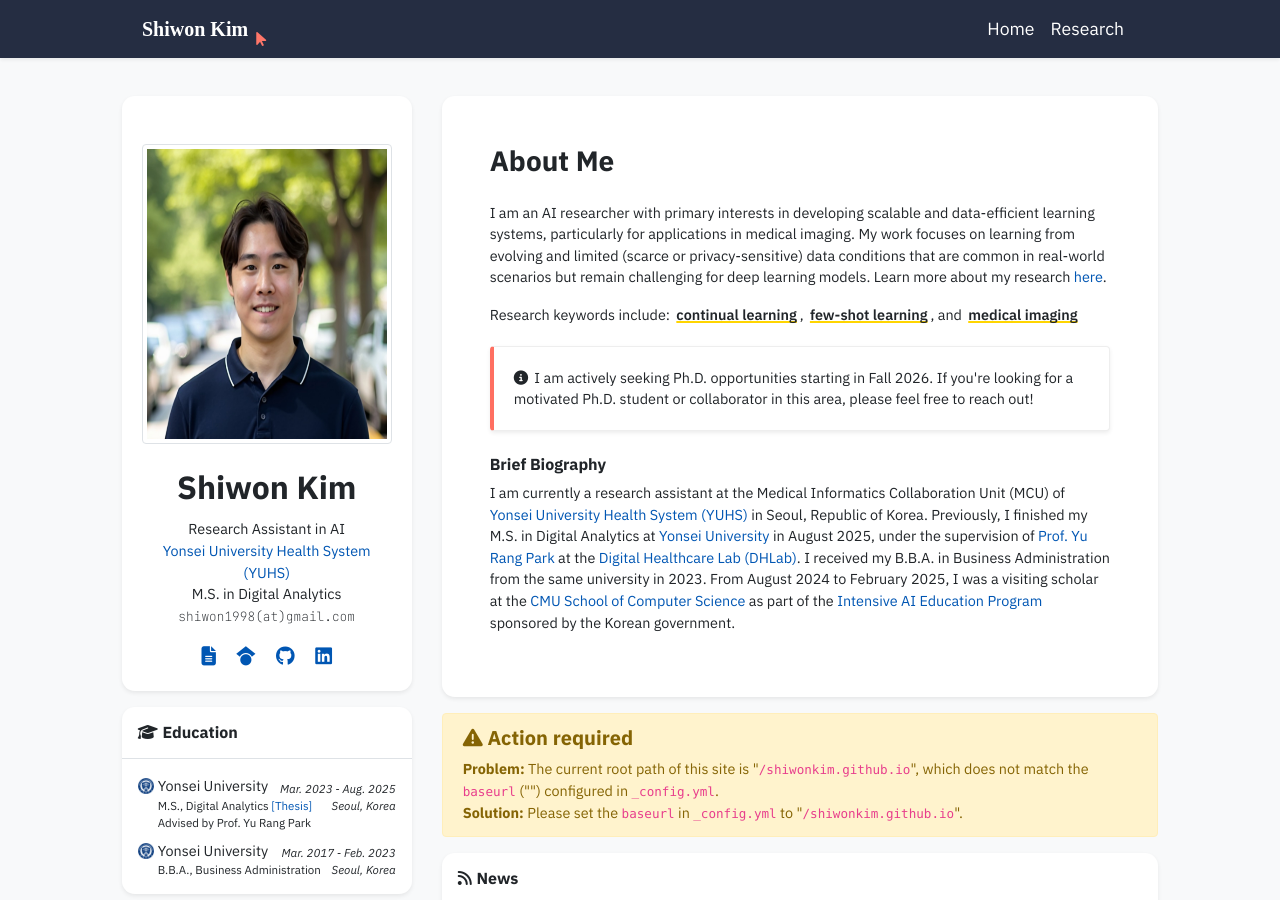
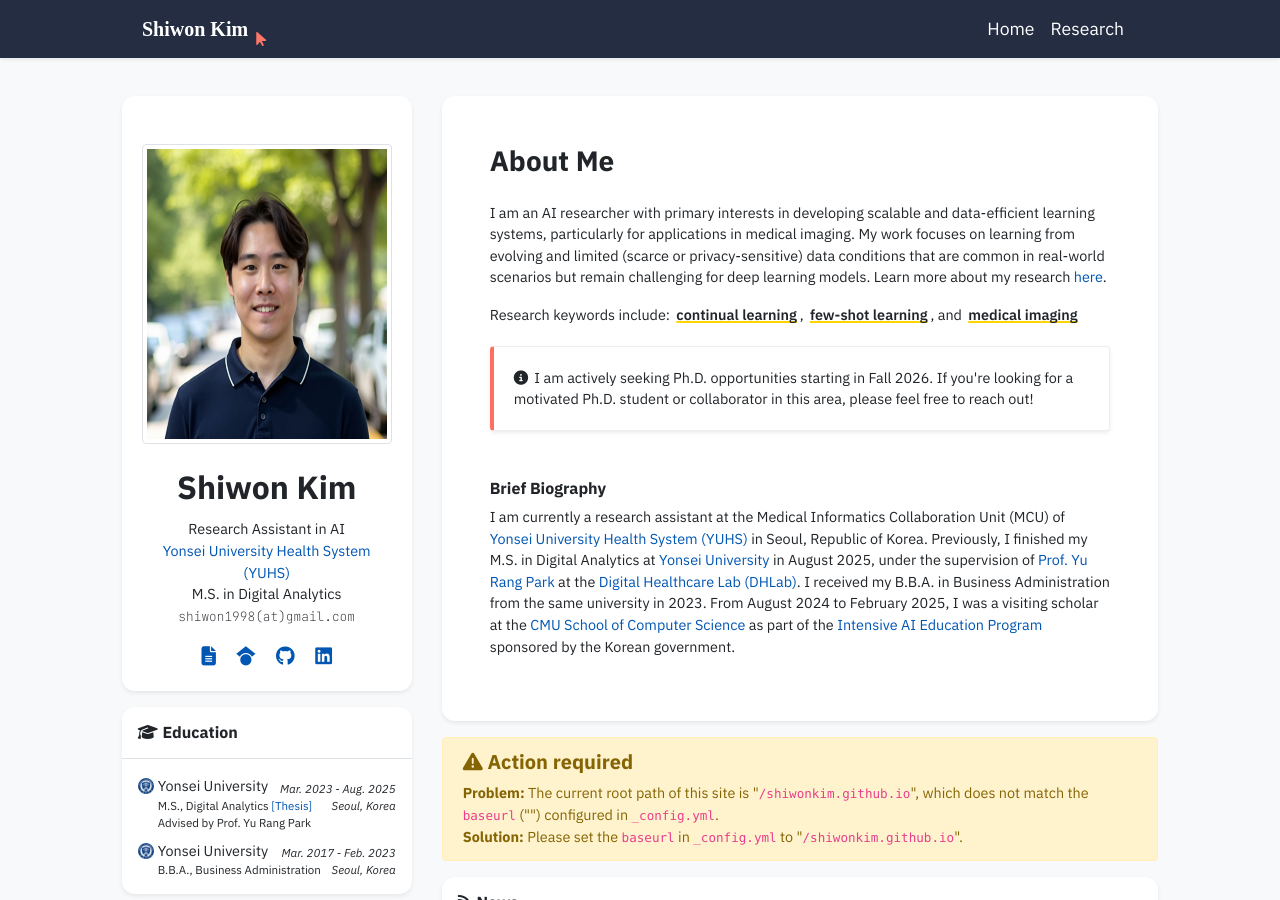
Before and after one commit to shiwonkim/shiwonkim.github.io, a Jekyll site: the page built from index.html, in a window 1280 px wide and 900 px high. Built offline with Jekyll 4.4.1, drawn with Linux system fonts in a browser that asks for light colours; nearby versions of some CDN libraries; some web fonts are replaced; a style sheet for code colours, icons or effects is not loaded.

Commit message:
edit profile

```diff
--- a/_data/profile.yml
+++ b/_data/profile.yml
@@ -36,7 +36,7 @@ short_bio: >-
     I am actively seeking Ph.D. opportunities starting in Fall 2026.
     If you're looking for a motivated Ph.D. student or collaborator in this area, please feel free to reach out!
   </div>
-  <div class="h6 mt-4">Brief Biography</div>
+  <div class="h6 mt-5">Brief Biography</div>
   <p>
     I am currently a research assistant at the Medical Informatics Collaboration Unit (MCU) of <a href="https://yuhs.severance.healthcare/yuhs-en/index.do" target="_blank">Yonsei University Health System (YUHS)</a> in Seoul, Republic of Korea.
     Previously, I finished my M.S. in Digital Analytics at <a href="https://www.yonsei.ac.kr/sites/en_sc/index.do" target="_blank">Yonsei University</a> in August 2025, under the supervision of <a href="https://scholar.google.com/citations?user=DNs7sk4AAAAJ&hl=en" target="_blank">Prof. Yu Rang Park</a> at the <a href="https://www.dhlab.org/" target="_blank">Digital Healthcare Lab (DHLab)</a>.
```
